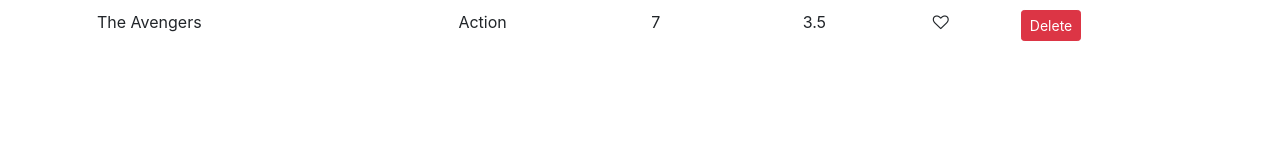
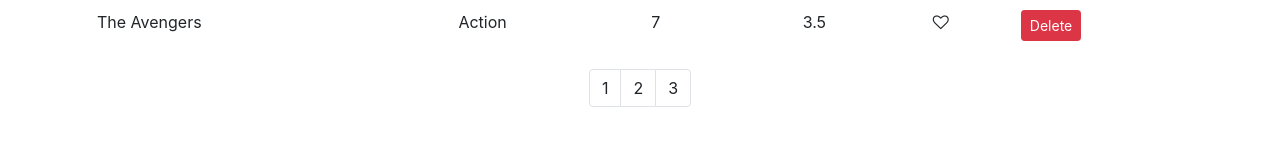
Before and after one commit to alexReshetnyak/react-basic, a React (Create React App) app in the folder vidly/: page / in a window 1280 px wide. Shown: the part 567-712 px from the top of the page. Built offline with nearby package versions, Linux system fonts and the light colour scheme.

Commit message:
was created pagination component

```diff
--- /dev/null
+++ b/vidly/src/components/common/pagination.jsx
@@ -0,0 +1,24 @@
+import React, { Component } from "react";
+
+class Paginator extends Component {
+  state = { currentPage: 1 };
+  render() {
+    return (
+      <nav aria-label="Page navigation example">
+        <ul className="pagination justify-content-center">
+          <li className="page-item">
+            <a className="page-link">1</a>
+          </li>
+          <li className="page-item">
+            <a className="page-link">2</a>
+          </li>
+          <li className="page-item">
+            <a className="page-link">3</a>
+          </li>
+        </ul>
+      </nav>
+    );
+  }
+}
+
+export default Paginator;
--- a/vidly/src/components/movies.jsx
+++ b/vidly/src/components/movies.jsx
@@ -1,6 +1,7 @@
 import React, { Component } from "react";
 import { getMovies } from "../services/fakeMovieService";
 import Like from "./common/like";
+import Paginator from "./common/pagination";
 
 class Movies extends Component {
   state = {
@@ -65,6 +66,7 @@ class Movies extends Component {
           </thead>
           <tbody>{this.renderMoviesRows()}</tbody>
         </table>
+        <Paginator />
       </React.Fragment>
     );
   }
```
Also changed, not shown: 1 other file (tests, documents, lock files or other folders).
